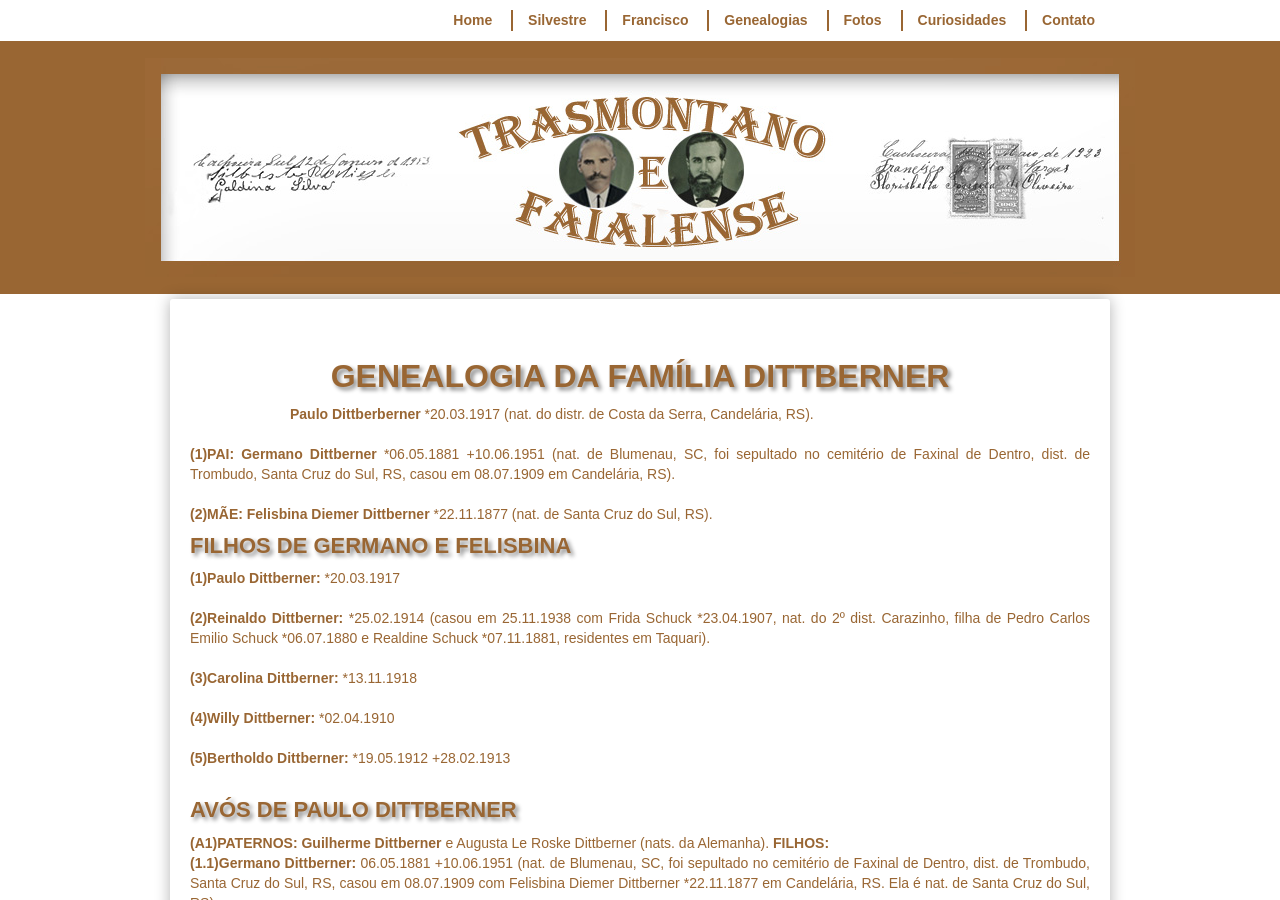
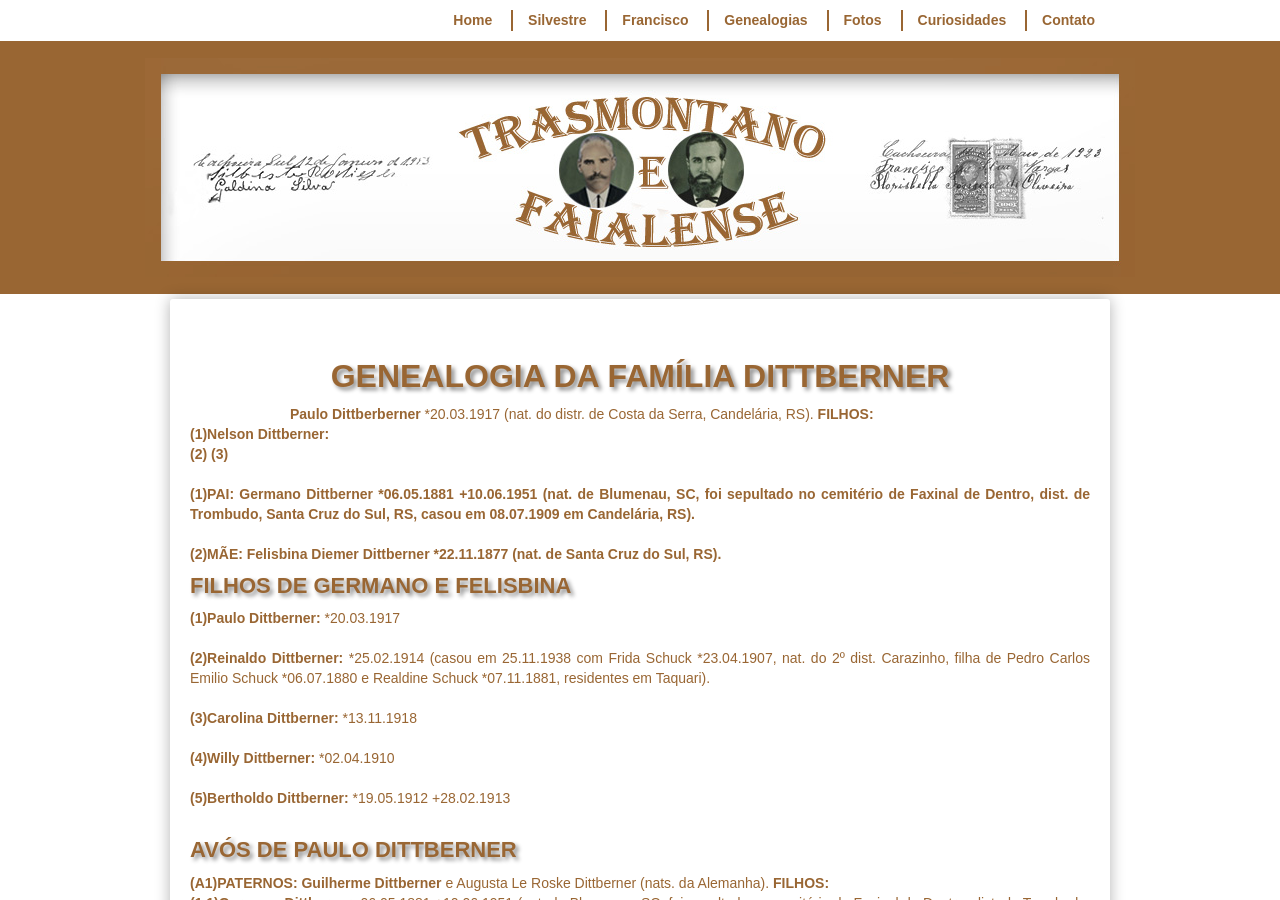
Before and after one commit to claudiovargas1955/claudiovargas1955.github.io, a Jekyll site: the page built from _pages/familia-dittberner.html, in a window 1280 px wide and 900 px high. Built offline with Jekyll 4.4.1, drawn with Linux system fonts in a browser that asks for light colours; some web fonts are replaced.

Commit message:
Update familia-dittberner.html

```diff
--- a/_pages/familia-dittberner.html
+++ b/_pages/familia-dittberner.html
@@ -96,7 +96,10 @@ details[open] summary {color:#996633;
 
 <h1>GENEALOGIA DA FAMÍLIA DITTBERNER</h1>
 
-<b><p style="text-indent:100px";/>Paulo Dittberberner </b>*20.03.1917 (nat. do distr. de Costa da Serra, Candelária, RS). <br><br>
+<b><p style="text-indent:100px";/>Paulo Dittberberner </b>*20.03.1917 (nat. do distr. de Costa da Serra, Candelária, RS). <b>FILHOS: </b><br>
+<b>(1)Nelson Dittberner: </b><br>
+<b>(2)
+<b>(3)              <br><br>
 
 <b>(1)PAI: Germano Dittberner  </b>*06.05.1881 +10.06.1951 (nat. de Blumenau, SC, foi sepultado no cemitério de Faxinal de Dentro,
 dist. de Trombudo, Santa Cruz do Sul, RS, casou em 08.07.1909 em Candelária, RS).<br><br>
```
